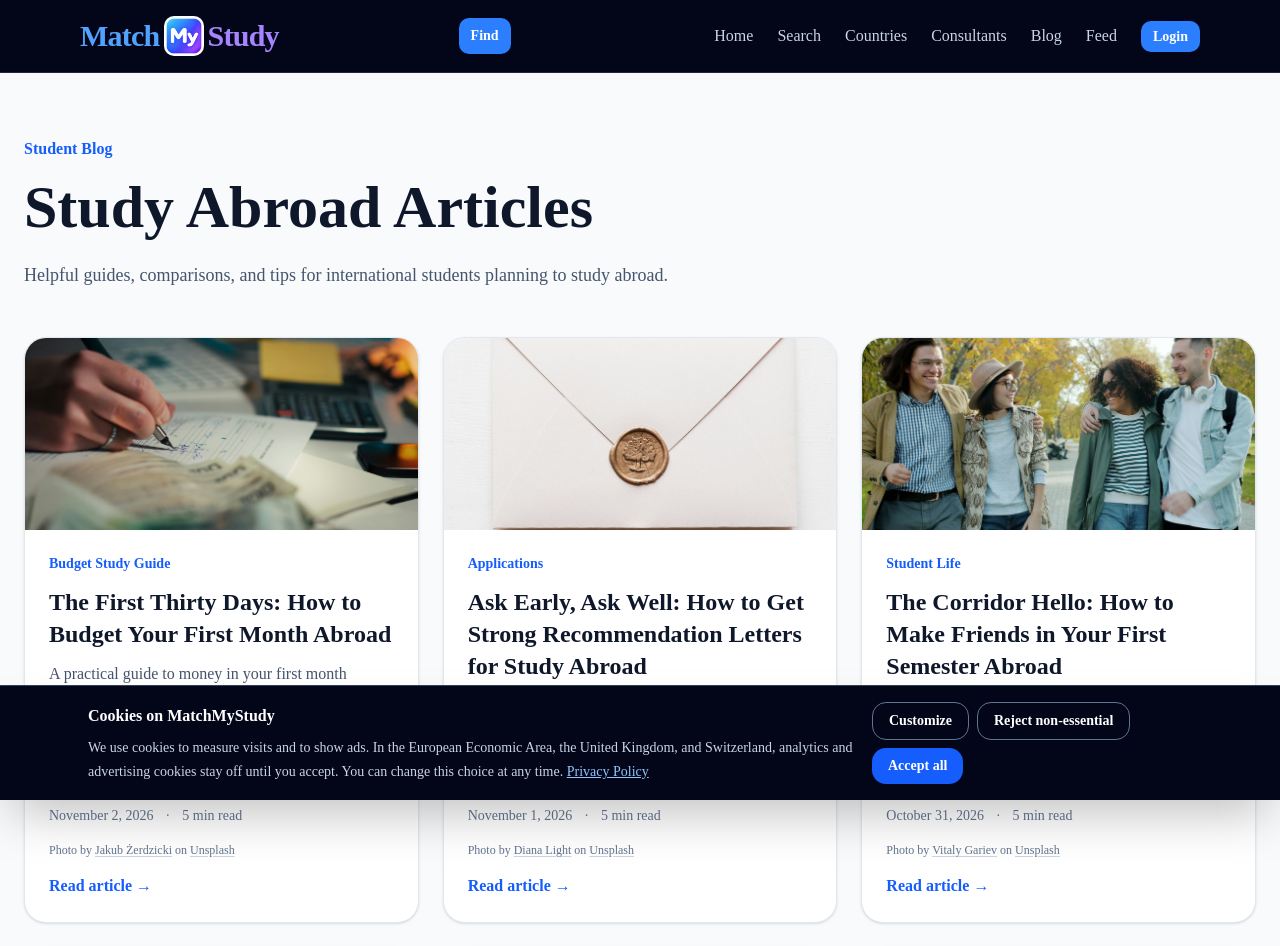
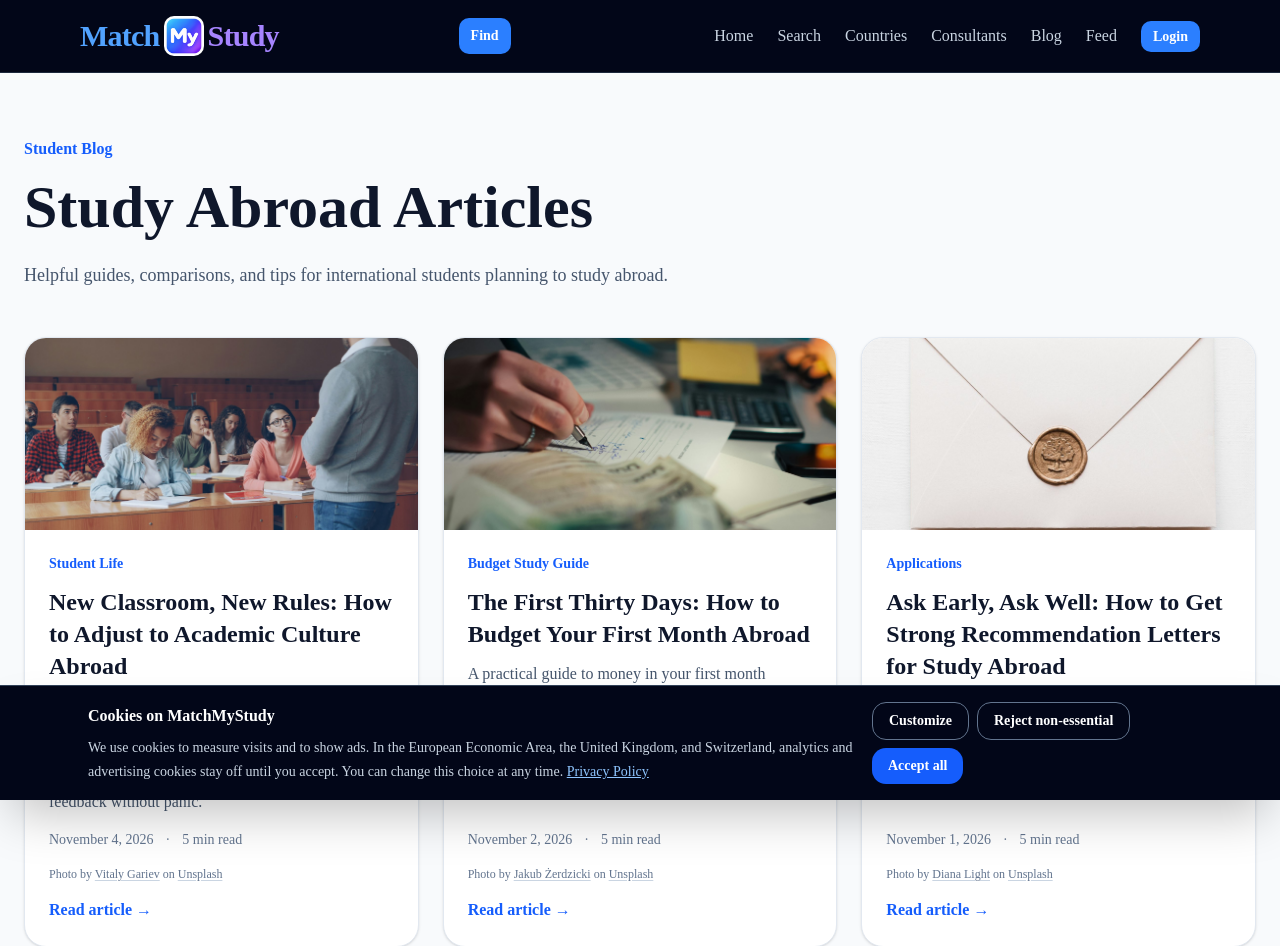
Before and after one commit to Ravindu612/MatchMyStudy, a Next.js app: page /blog in a window 1280 px wide. Shown: the top 946 px of the page. Built offline with nearby package versions, Linux system fonts and the light colour scheme; no server answers.

Commit message:
Add November 4 blog post: New Classroom, New Rules

```diff
--- a/data/blog/posts.ts
+++ b/data/blog/posts.ts
@@ -443,6 +443,55 @@ export const blogPosts: BlogPost[] = [
     },
   },
   {
+    title: "New Classroom, New Rules: How to Adjust to Academic Culture Abroad",
+    slug: "new-academic-culture",
+    description:
+      "A practical guide to the unwritten rules of studying at a university abroad: speaking up in class, independent study, office hours, group work, referencing and academic integrity, and reading feedback without panic.",
+    category: "Student Life",
+    date: "2026-11-04",
+    readTime: "5 min read",
+    intro:
+      "You can prepare for the visa, the flight and the housing, and still feel lost in your first week of classes. The lecture starts, the professor asks the room a question, and everyone seems to know something you were never told. How much should you speak? How much reading is really expected? Is it rude to email a lecturer, or rude not to?\n\nEvery university system has its own unwritten rules. None of them are better or worse than the ones you grew up with, but they are different, and nobody hands you the list. This guide walks through the ones that surprise international students most often, so your first semester feels less like guessing.",
+    sections: [
+      {
+        heading: "Speaking up is often part of the work",
+        text: "In many places, students are expected to listen carefully and speak only when asked. In others, especially in seminars and small classes, asking questions, disagreeing politely and building on a classmate's point is part of how you learn, and sometimes part of your grade.\n\nIf you come from a quieter tradition, start small. Prepare one question or one comment before each seminar and aim to say it in the first half of the session, before the conversation gets fast. Phrases like \"I wondered whether\" or \"Could I add something to that\" give you a gentle way in. Nobody expects perfect English or a brilliant point. They expect you to take part.",
+      },
+      {
+        heading: "The hours outside class matter more than the hours inside",
+        text: "A timetable abroad can look surprisingly empty. A few lectures, a seminar or two, and long gaps in between. Those gaps are not free time. Many systems assume that most of your learning happens through reading, problem sets and projects you organise yourself.\n\nCheck your course handbook or module page for the expected study hours, then block them into your week like classes. Find a place where you actually focus, whether that is the library, a quiet cafe or a study room in your building. Students who treat independent study as a real appointment usually feel much calmer by mid-semester than those who wait for a deadline to push them.",
+      },
+      {
+        heading: "Office hours are an invitation, not a punishment",
+        text: "In some education systems, going to see a teacher means you are in trouble. At many universities abroad, it means you are engaged. Lecturers often set aside regular office hours, in person or online, specifically so students can come with questions.\n\nYou do not need a big problem to go. Asking how to approach an essay question, what a piece of feedback meant, or which reading to start with is completely normal. Bring your question written down, be on time, and keep it focused. One short visit early in the semester also means the lecturer knows your face, which helps later if you need advice or a reference.",
+      },
+      {
+        heading: "Group work is assessed on how you work, not only what you hand in",
+        text: "Group projects are common, and they can feel strange if you are used to being marked only as an individual. Some groups divide the work neatly. Others drift until the week before the deadline.\n\nAt the first meeting, agree on three things: who does which part, when you will check in, and how you will share files. Write it down in a shared message so nobody remembers it differently. If someone disappears, raise it kindly with the group first, then with the lecturer if it continues. Most universities have a process for this, and using it early is far better than doing two people's work in silence.",
+      },
+      {
+        heading: "Referencing is a rule, not a style choice",
+        text: "This is the one that catches the most well-meaning students. Universities abroad usually have strict academic integrity rules. Using someone else's words or ideas without a clear reference can be treated as plagiarism, even if you did not mean to copy and even if it was accepted where you studied before.\n\nFind out which referencing style your department uses and learn it in your first few weeks. Most university libraries run free workshops and have online guides. Check your course rules on AI writing tools too, because they vary a lot between universities and even between modules. When you are unsure whether something is allowed, ask before you submit, not after.",
+      },
+      {
+        heading: "Read feedback as directions, not a verdict",
+        text: "Your first marked assignment abroad might come back lower than you expected, with comments that feel blunt. That is common, and it is not a sign you do not belong. Grading scales and expectations differ between countries, and it takes time to learn what a strong answer looks like in a new system.\n\nRead the comments twice, once to feel whatever you feel and once to find two or three specific things to change. If something is unclear, take it to office hours. Many universities also have academic skills or writing centres where staff will look at a draft with you. Using them is what successful students do, not a sign of struggling.",
+      },
+      {
+        heading: "Give yourself a semester to learn the rules",
+        text: "Adjusting to a new academic culture is a skill, and like any skill it improves with practice. In the first few weeks, watch how other students take part, notice what lecturers praise, and keep a short list of anything that confuses you to ask about.\n\nBy the end of your first semester, the things that felt strange will start to feel normal. You will also have something valuable that you did not have before: the ability to learn well in more than one system, which employers and graduate programs around the world quietly respect.",
+      },
+    ],
+    coverImage: "/images/blog/new-academic-culture.jpg",
+    coverImageAlt: "A lecturer standing in front of students who are listening and taking notes at wooden desks in a lecture hall",
+    unsplash: {
+      photographerName: "Vitaly Gariev",
+      photographerUrl: "https://unsplash.com/@silverkblack",
+      photoUrl:
+        "https://unsplash.com/photos/professor-lecturing-students-in-a-university-lecture-hall-nrE0LK_qN7E",
+    },
+  },
+  {
     title: "Ask Early, Ask Well: How to Get Strong Recommendation Letters for Study Abroad",
     slug: "recommendation-letters",
     description:
```
Also changed, not shown: public/images/blog/new-academic-culture.jpg (added).
